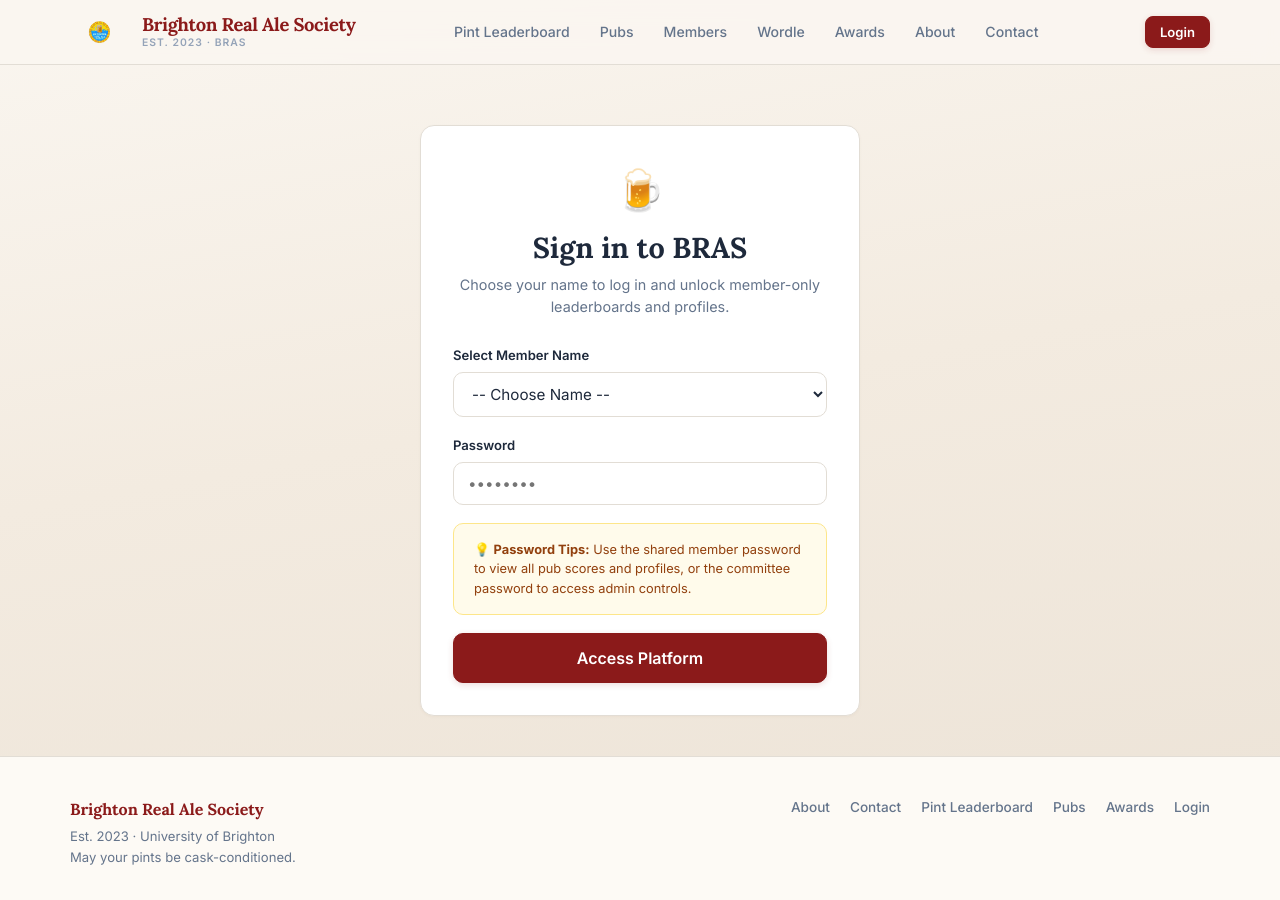
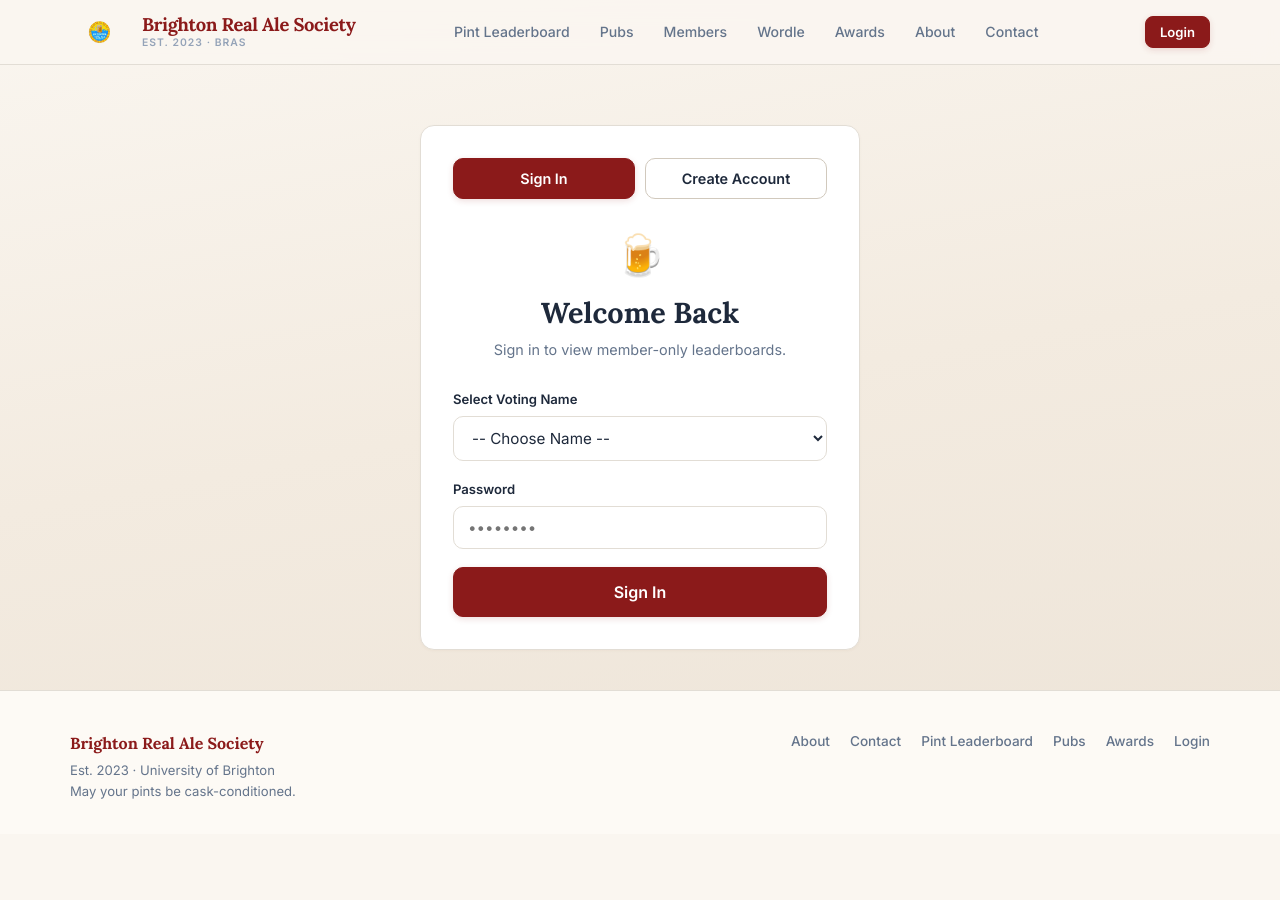
Before and after one commit to brightonale/bras-website, a Next.js app: page /login in a window 1280 px wide. After the commit the page ends 834 px from the top, so only its background shows below. Built offline with nearby package versions, Linux system fonts and the light colour scheme.

Commit message:
Implement local storage account creation and committee password management

```diff
--- a/src/app/login/page.tsx
+++ b/src/app/login/page.tsx
@@ -4,12 +4,26 @@ import React, { useState, useEffect } from 'react';
 import { useRouter } from 'next/navigation';
 import membersData from '../../data/members.json';
 
+type LocalUser = {
+  password?: string;
+  role: string;
+  mustChange?: boolean;
+};
+
+const DEFAULT_COMMITTEE = ["Harry", "Max", "James G", "Albie", "Takara", "Harrison"];
+
 export default function LoginPage() {
   const router = useRouter();
+  const [tab, setTab] = useState<'login' | 'create'>('login');
+  const [step, setStep] = useState<'auth' | 'change_password'>('auth');
+
   const [selectedName, setSelectedName] = useState('');
   const [password, setPassword] = useState('');
+  const [newPassword, setNewPassword] = useState('');
+
+  const [errorMsg, setErrorMsg] = useState<string | null>(null);
+  const [successMsg, setSuccessMsg] = useState<string | null>(null);
   const [isLoading, setIsLoading] = useState(false);
-  const [errorMsg, setErrorMsg] = useState<string | null>(null);
 
   // Alphabetically sort member names
   const sortedMembers = [...membersData].sort((a, b) => a.name.localeCompare(b.name));
@@ -17,73 +31,185 @@ export default function LoginPage() {
   useEffect(() => {
     // If already logged in, redirect
     const user = localStorage.getItem('bras_user_name');
-    if (user) {
+    if (user && step !== 'change_password') {
       router.push('/');
     }
-  }, []);
 
-  const handleSubmit = async (e: React.FormEvent) => {
+    // Initialize fake local DB if missing
+    let usersDb = localStorage.getItem('bras_users');
+    if (!usersDb) {
+      const initialDb: Record<string, LocalUser> = {};
+      DEFAULT_COMMITTEE.forEach(name => {
+        initialDb[name] = { password: 'BRAS2026!', role: 'committee', mustChange: true };
+      });
+      localStorage.setItem('bras_users', JSON.stringify(initialDb));
+    }
+  }, [step, router]);
+
+  const handleLogin = (e: React.FormEvent) => {
     e.preventDefault();
-    if (!selectedName) {
-      setErrorMsg("Please select your name.");
+    if (!selectedName || !password) {
+      setErrorMsg("Please enter name and password.");
       return;
     }
-    if (!password) {
-      setErrorMsg("Please enter a password.");
+    setIsLoading(true);
+
+    const db = JSON.parse(localStorage.getItem('bras_users') || '{}');
+    const user = db[selectedName];
+
+    setTimeout(() => {
+      setIsLoading(false);
+
+      // Fallback to legacy global passwords if they haven't made an account yet
+      const isLegacyCommittee = password === "bras2025";
+      const isLegacyMember = password === "realale2026";
+
+      if (user) {
+        if (user.password !== password) {
+          setErrorMsg("Incorrect password.");
+          return;
+        }
+
+        if (user.mustChange) {
+          setStep('change_password');
+          setErrorMsg(null);
+          return;
+        }
+
+        loginSuccess(selectedName, user.role);
+      } else if (isLegacyCommittee) {
+        loginSuccess(selectedName, 'committee');
+      } else if (isLegacyMember) {
+        loginSuccess(selectedName, 'member');
+      } else {
+        setErrorMsg("Account not found or incorrect password. Try 'Create Account'.");
+      }
+    }, 600);
+  };
+
+  const handleCreateAccount = (e: React.FormEvent) => {
+    e.preventDefault();
+    if (!selectedName || !password) {
+      setErrorMsg("Please select your name and choose a password.");
       return;
     }
 
     setIsLoading(true);
-    setErrorMsg(null);
 
-    try {
-      const res = await fetch('/api/auth/login', {
-        method: 'POST',
-        headers: { 'Content-Type': 'application/json' },
-        body: JSON.stringify({ name: selectedName, password })
-      });
+    setTimeout(() => {
+      setIsLoading(false);
+      const db = JSON.parse(localStorage.getItem('bras_users') || '{}');
 
-      const data = await res.json();
-      if (!res.ok) {
-        throw new Error(data.error || "Login failed");
+      if (db[selectedName]) {
+        setErrorMsg("This name has already been claimed on this device. Please sign in instead.");
+        return;
       }
 
-      // Save credentials in local storage
-      localStorage.setItem('bras_user_name', data.name);
-      localStorage.setItem('bras_user_role', data.role);
+      db[selectedName] = { password, role: 'member', mustChange: false };
+      localStorage.setItem('bras_users', JSON.stringify(db));
 
-      router.push('/');
-      router.refresh();
-    } catch (err: any) {
-      setErrorMsg(err.message || "Something went wrong.");
-    } finally {
+      loginSuccess(selectedName, 'member');
+    }, 600);
+  };
+
+  const handleChangePassword = (e: React.FormEvent) => {
+    e.preventDefault();
+    if (!newPassword || newPassword.length < 6) {
+      setErrorMsg("Password must be at least 6 characters.");
+      return;
+    }
+
+    setIsLoading(true);
+    setTimeout(() => {
+      const db = JSON.parse(localStorage.getItem('bras_users') || '{}');
+      if (db[selectedName]) {
+        db[selectedName].password = newPassword;
+        db[selectedName].mustChange = false;
+        localStorage.setItem('bras_users', JSON.stringify(db));
+      }
+
       setIsLoading(false);
-    }
+      loginSuccess(selectedName, db[selectedName]?.role || 'committee');
+    }, 600);
   };
+
+  const loginSuccess = (name: string, role: string) => {
+    localStorage.setItem('bras_user_name', name);
+    localStorage.setItem('bras_user_role', role);
+    router.push('/');
+    router.refresh();
+  };
+
+  if (step === 'change_password') {
+    return (
+      <div className="page-container animate-fade-in" style={{ alignItems: 'center', paddingTop: '40px' }}>
+        <div className="section-card" style={{ width: '100%', maxWidth: '440px' }}>
+          <div style={{ textAlign: 'center', marginBottom: '28px' }}>
+            <span style={{ fontSize: '2.5rem', display: 'block', marginBottom: '8px' }}>🔒</span>
+            <h1 style={{ fontFamily: 'var(--font-heading)', fontSize: '1.8rem', marginBottom: '8px' }}>Update Password</h1>
+            <p style={{ color: 'var(--text-muted)' }}>Welcome Committee Member! Please set a secure password.</p>
+          </div>
+          <form onSubmit={handleChangePassword} style={{ display: 'flex', flexDirection: 'column', gap: '18px' }}>
+            <div>
+              <label className="form-label">New Password</label>
+              <input
+                type="password"
+                value={newPassword}
+                onChange={e => setNewPassword(e.target.value)}
+                placeholder="Enter new password"
+              />
+            </div>
+            {errorMsg && <div className="notice notice--error">⚠️ {errorMsg}</div>}
+            <button type="submit" className="btn btn--primary btn--full" disabled={isLoading}>
+              {isLoading ? "Saving..." : "Save & Continue"}
+            </button>
+          </form>
+        </div>
+      </div>
+    );
+  }
 
   return (
     <div className="page-container animate-fade-in" style={{ alignItems: 'center', paddingTop: '20px' }}>
+      <div className="section-card" style={{ width: '100%', maxWidth: '440px' }}>
 
-      <div className="section-card" style={{ width: '100%', maxWidth: '440px' }}>
-        {/* Header */}
+        <div style={{ display: 'flex', gap: '10px', marginBottom: '24px' }}>
+          <button
+            type="button"
+            className={`btn ${tab === 'login' ? 'btn--primary' : 'btn--outline'}`}
+            style={{ flex: 1 }}
+            onClick={() => { setTab('login'); setErrorMsg(null); }}
+          >
+            Sign In
+          </button>
+          <button
+            type="button"
+            className={`btn ${tab === 'create' ? 'btn--primary' : 'btn--outline'}`}
+            style={{ flex: 1 }}
+            onClick={() => { setTab('create'); setErrorMsg(null); }}
+          >
+            Create Account
+          </button>
+        </div>
+
         <div style={{ textAlign: 'center', marginBottom: '28px' }}>
-          <span style={{ fontSize: '2.5rem', display: 'block', marginBottom: '8px' }}>🍺</span>
+          <span style={{ fontSize: '2.5rem', display: 'block', marginBottom: '8px' }}>
+            {tab === 'login' ? '🍺' : '✨'}
+          </span>
           <h1 style={{ fontFamily: 'var(--font-heading)', fontSize: '1.8rem', marginBottom: '8px' }}>
-            Sign in to BRAS
+            {tab === 'login' ? 'Welcome Back' : 'Claim Your Name'}
           </h1>
           <p style={{ color: 'var(--text-muted)', fontSize: '0.9rem', lineHeight: 1.5 }}>
-            Choose your name to log in and unlock member-only leaderboards and profiles.
+            {tab === 'login'
+              ? 'Sign in to view member-only leaderboards.'
+              : 'Claim your past voting name and set a personal password.'}
           </p>
         </div>
 
-        <form onSubmit={handleSubmit} style={{ display: 'flex', flexDirection: 'column', gap: '18px' }}>
-          {/* Member Name */}
+        <form onSubmit={tab === 'login' ? handleLogin : handleCreateAccount} style={{ display: 'flex', flexDirection: 'column', gap: '18px' }}>
           <div>
-            <label className="form-label">Select Member Name</label>
-            <select
-              value={selectedName}
-              onChange={e => setSelectedName(e.target.value)}
-            >
+            <label className="form-label">Select Voting Name</label>
+            <select value={selectedName} onChange={e => setSelectedName(e.target.value)}>
               <option value="">-- Choose Name --</option>
               {sortedMembers.map(m => (
                 <option key={m.name} value={m.name}>{m.name}</option>
@@ -91,9 +217,8 @@ export default function LoginPage() {
             </select>
           </div>
 
-          {/* Password */}
           <div>
-            <label className="form-label">Password</label>
+            <label className="form-label">{tab === 'create' ? 'Choose Password' : 'Password'}</label>
             <input
               type="password"
               value={password}
@@ -102,30 +227,21 @@ export default function LoginPage() {
             />
           </div>
 
-          {/* Error Notice */}
-          {errorMsg && (
-            <div className="notice notice--error">
-              ⚠️ {errorMsg}
-            </div>
-          )}
+          {errorMsg && <div className="notice notice--error">⚠️ {errorMsg}</div>}
+          {successMsg && <div className="notice notice--success">✅ {successMsg}</div>}
 
-          {/* Tip Notice */}
-          <div className="notice notice--warning" style={{ fontSize: '0.8rem' }}>
-            💡 <strong>Password Tips:</strong> Use the shared member password to view all pub scores and profiles, or the committee password to access admin controls.
-          </div>
-
-          {/* Submit */}
           <button
             type="submit"
             className="btn btn--primary btn--lg btn--full"
             disabled={isLoading}
             style={{ cursor: isLoading ? 'not-allowed' : 'pointer' }}
           >
-            {isLoading ? "Signing in..." : "Access Platform"}
+            {isLoading
+              ? "Processing..."
+              : (tab === 'login' ? "Sign In" : "Create Account")}
           </button>
         </form>
       </div>
-
     </div>
   );
 }
```
